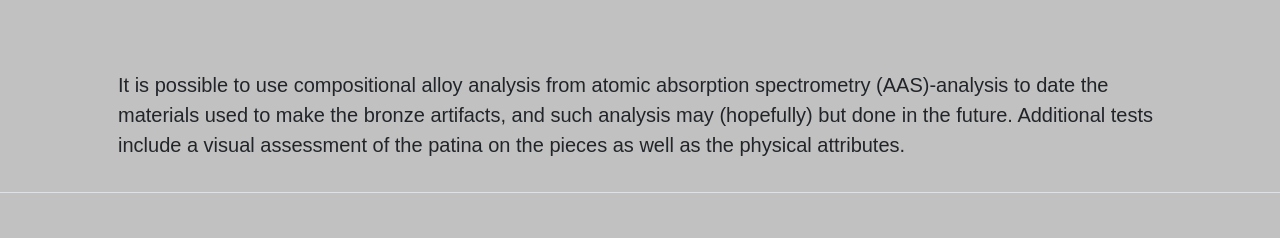
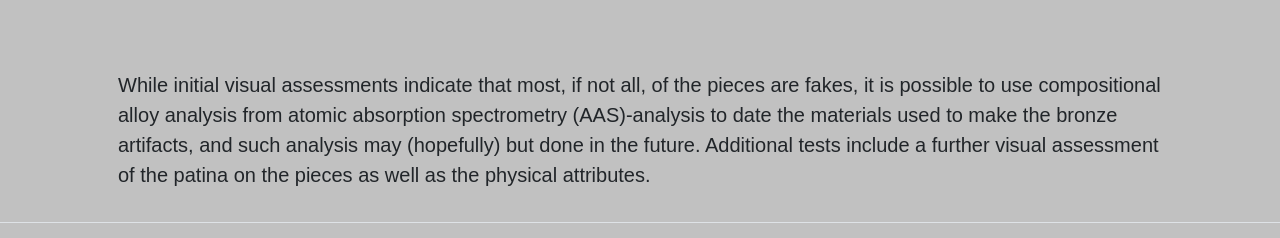
Before and after one commit to creamer4/BeninBronzeCHII, a plain HTML site: page analysis.html in a window 1280 px wide. Shown: the part 314-552 px from the top of the page. Drawn offline with nearby package versions, Linux system fonts and the light colour scheme.

Commit message:
Update analysis.html

```diff
--- a/analysis.html
+++ b/analysis.html
@@ -52,7 +52,7 @@
 <body style="background-color:#c1c1c1;">
 
         <div class="container px-4 px-lg-5">
-          <p>It is possible to use compositional alloy analysis from  atomic absorption spectrometry (AAS)-analysis to date the materials used to make the bronze artifacts, and such analysis may (hopefully) but done in the future. Additional tests include a visual assessment of the patina on the pieces as well as the physical attributes.
+          <p>While initial visual assessments indicate that most, if not all, of the pieces are fakes, it is possible to use compositional alloy analysis from  atomic absorption spectrometry (AAS)-analysis to date the materials used to make the bronze artifacts, and such analysis may (hopefully) but done in the future. Additional tests include a further visual assessment of the patina on the pieces as well as the physical attributes.
           </p>
         </div>
         <!-- Footer-->
```
